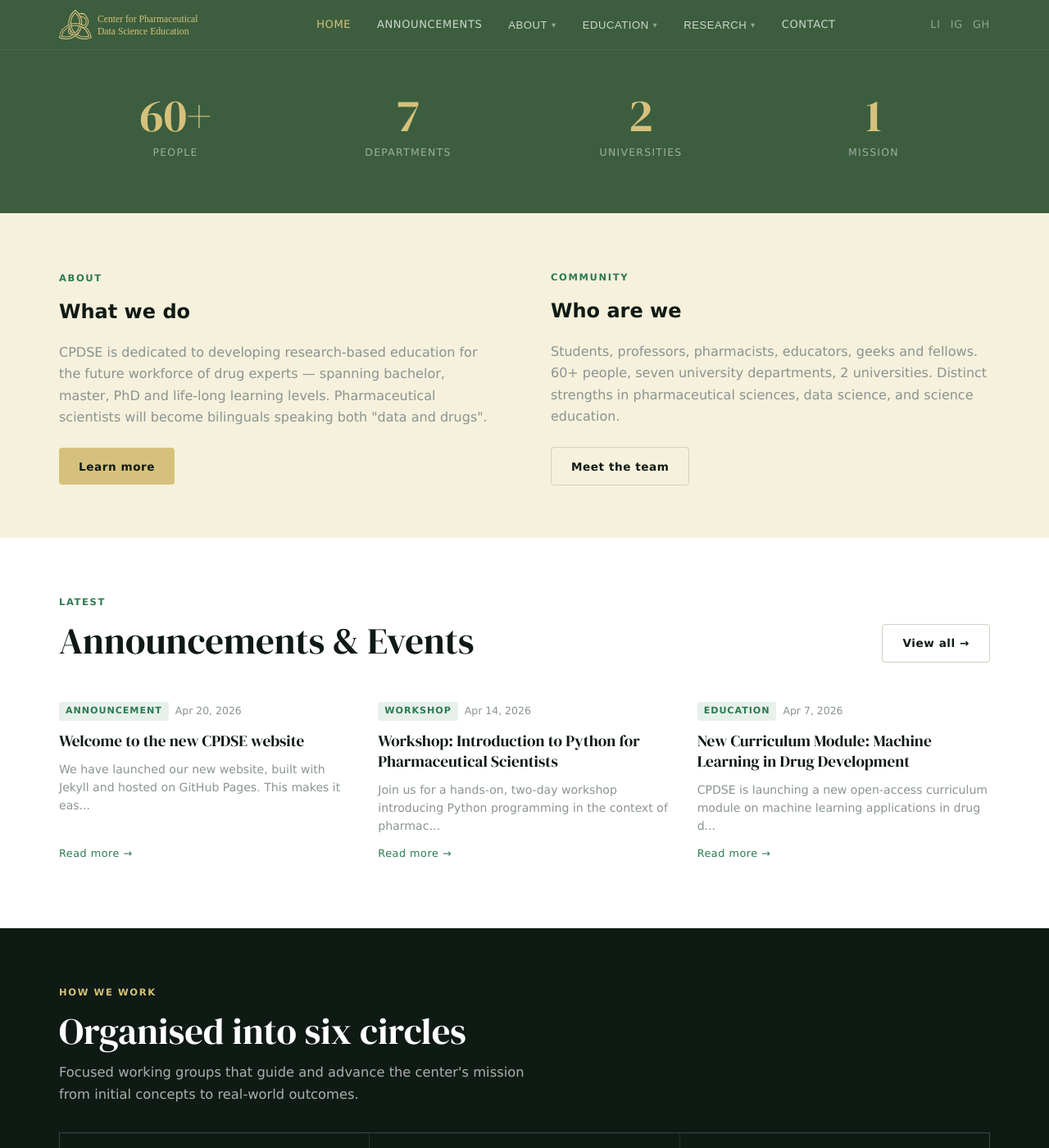
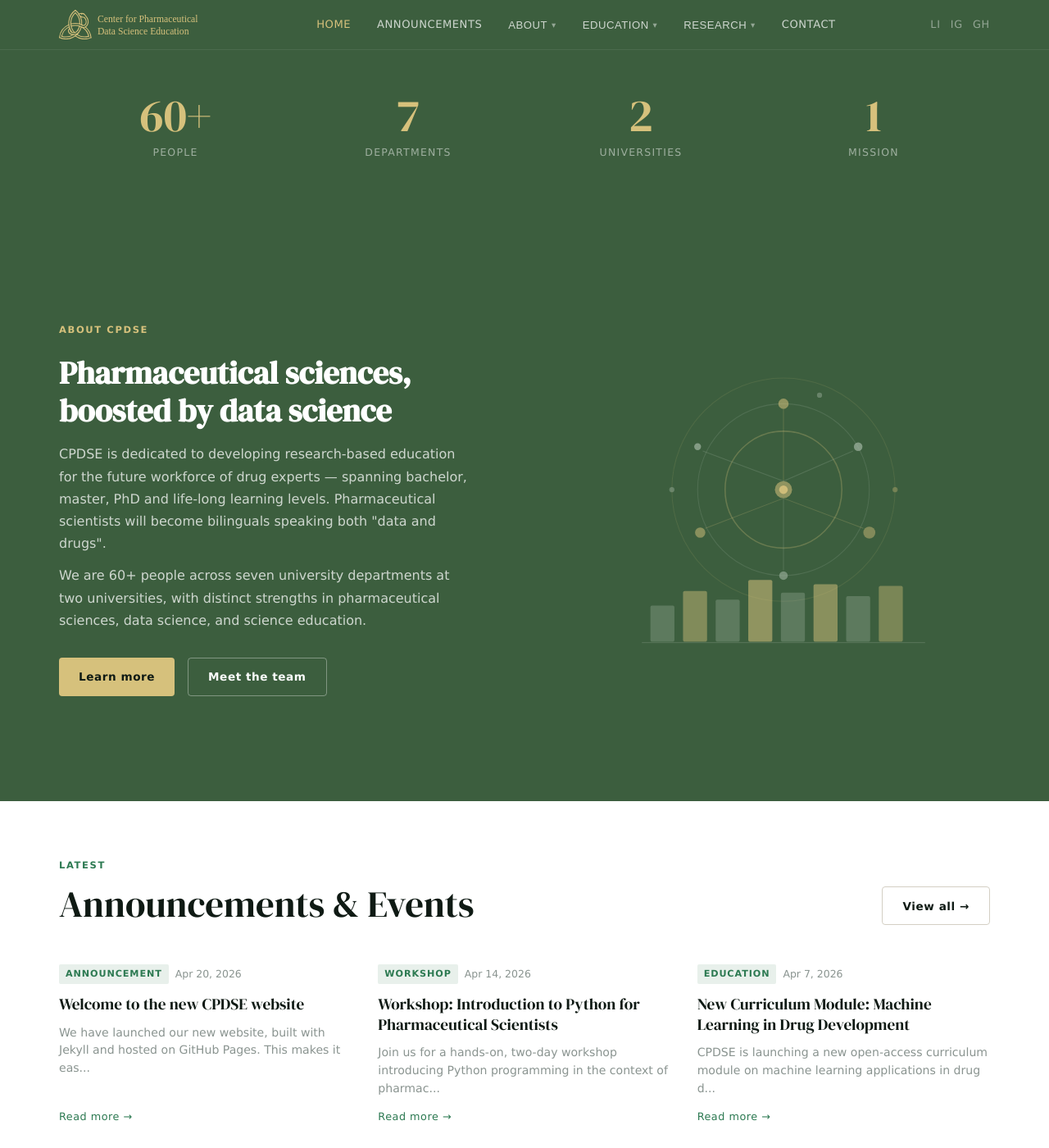
Before and after one commit to CPDSE/PagesCMS, a Jekyll site: the page built from index.md, in a window 1280 px wide and 1400 px high, scrolled down 743 px. Shown: the whole window at 82% size. Built offline with Jekyll 4.4.1, drawn with Linux system fonts in a browser that asks for light colours.

Commit message:
new about section added

```diff
--- a/_layouts/home.html
+++ b/_layouts/home.html
@@ -38,19 +38,57 @@ layout: default
 </section>
 
 <!-- ABOUT INTRO -->
-<section class="section">
-  <div class="container fade-in" style="display:grid; grid-template-columns:1fr 1fr; gap:var(--space-lg); align-items:center;">
-    <div>
-      <span class="section-label">About</span>
-      <h2>What we do</h2>
-      <p style="margin-top:1rem; color:var(--muted);">CPDSE is dedicated to developing research-based education for the future workforce of drug experts — spanning bachelor, master, PhD and life-long learning levels. Pharmaceutical scientists will become bilinguals speaking both "data and drugs".</p>
-      <a href="{{ '/about/' | relative_url }}" class="btn btn-primary" style="margin-top:1.5rem;">Learn more</a>
+<section class="about-strip">
+  <div class="about-inner fade-in">
+    <div class="about-text">
+      <span class="section-label" style="color:var(--accent)">About CPDSE</span>
+      <h2>Pharmaceutical sciences,<br>boosted by data science</h2>
+      <p>CPDSE is dedicated to developing research-based education for the future workforce of drug experts — spanning bachelor, master, PhD and life-long learning levels. Pharmaceutical scientists will become bilinguals speaking both "data and drugs".</p>
+      <p>We are 60+ people across seven university departments at two universities, with distinct strengths in pharmaceutical sciences, data science, and science education.</p>
+      <div class="about-ctas">
+        <a href="{{ '/about/' | relative_url }}" class="btn btn-primary">Learn more</a>
+        <a href="{{ '/who-are-we/' | relative_url }}" class="btn btn-ghost">Meet the team</a>
+      </div>
     </div>
-    <div>
-      <span class="section-label">Community</span>
-      <h2>Who are we</h2>
-      <p style="margin-top:1rem; color:var(--muted);">Students, professors, pharmacists, educators, geeks and fellows. 60+ people, seven university departments, 2 universities. Distinct strengths in pharmaceutical sciences, data science, and science education.</p>
-      <a href="{{ '/who-are-we/' | relative_url }}" class="btn btn-ghost" style="margin-top:1.5rem; border-color:var(--border); color:var(--ink);">Meet the team</a>
+    <div class="about-visual" aria-hidden="true">
+      <svg viewBox="0 0 420 340" xmlns="http://www.w3.org/2000/svg" class="about-svg">
+        <!-- Outer rings -->
+        <circle cx="210" cy="150" r="130" fill="none" stroke="rgba(214,193,124,0.12)" stroke-width="1"/>
+        <circle cx="210" cy="150" r="100" fill="none" stroke="rgba(169,187,170,0.18)" stroke-width="1"/>
+        <circle cx="210" cy="150" r="68" fill="none" stroke="rgba(214,193,124,0.28)" stroke-width="1.5"/>
+        <!-- Center -->
+        <circle cx="210" cy="150" r="10" fill="rgba(214,193,124,0.55)"/>
+        <circle cx="210" cy="150" r="5" fill="rgba(214,193,124,0.9)"/>
+        <!-- Orbital nodes -->
+        <circle cx="210" cy="50"  r="6" fill="rgba(214,193,124,0.55)"/>
+        <circle cx="297" cy="100" r="5" fill="rgba(169,187,170,0.65)"/>
+        <circle cx="310" cy="200" r="7" fill="rgba(214,193,124,0.45)"/>
+        <circle cx="210" cy="250" r="5" fill="rgba(169,187,170,0.55)"/>
+        <circle cx="113" cy="200" r="6" fill="rgba(214,193,124,0.5)"/>
+        <circle cx="110" cy="100" r="4" fill="rgba(169,187,170,0.65)"/>
+        <!-- Spokes -->
+        <line x1="210" y1="140" x2="210" y2="56"  stroke="rgba(214,193,124,0.22)" stroke-width="1"/>
+        <line x1="210" y1="140" x2="291" y2="105" stroke="rgba(169,187,170,0.22)" stroke-width="1"/>
+        <line x1="210" y1="160" x2="303" y2="195" stroke="rgba(214,193,124,0.22)" stroke-width="1"/>
+        <line x1="210" y1="160" x2="210" y2="244" stroke="rgba(169,187,170,0.22)" stroke-width="1"/>
+        <line x1="210" y1="160" x2="119" y2="195" stroke="rgba(214,193,124,0.22)" stroke-width="1"/>
+        <line x1="210" y1="140" x2="116" y2="105" stroke="rgba(169,187,170,0.22)" stroke-width="1"/>
+        <!-- Secondary nodes on outer ring -->
+        <circle cx="252" cy="40"  r="3" fill="rgba(169,187,170,0.4)"/>
+        <circle cx="340" cy="150" r="3" fill="rgba(214,193,124,0.35)"/>
+        <circle cx="80"  cy="150" r="3" fill="rgba(169,187,170,0.4)"/>
+        <!-- Data bars -->
+        <rect x="55"  y="285" width="28" height="42" rx="2" fill="rgba(169,187,170,0.3)"/>
+        <rect x="93"  y="268" width="28" height="59" rx="2" fill="rgba(214,193,124,0.45)"/>
+        <rect x="131" y="278" width="28" height="49" rx="2" fill="rgba(169,187,170,0.3)"/>
+        <rect x="169" y="255" width="28" height="72" rx="2" fill="rgba(214,193,124,0.55)"/>
+        <rect x="207" y="270" width="28" height="57" rx="2" fill="rgba(169,187,170,0.3)"/>
+        <rect x="245" y="260" width="28" height="67" rx="2" fill="rgba(214,193,124,0.5)"/>
+        <rect x="283" y="274" width="28" height="53" rx="2" fill="rgba(169,187,170,0.3)"/>
+        <rect x="321" y="262" width="28" height="65" rx="2" fill="rgba(214,193,124,0.4)"/>
+        <!-- Baseline -->
+        <line x1="45" y1="328" x2="375" y2="328" stroke="rgba(255,255,255,0.12)" stroke-width="1"/>
+      </svg>
     </div>
   </div>
 </section>
--- a/assets/css/main.css
+++ b/assets/css/main.css
@@ -314,6 +314,39 @@ a { color: inherit; }
   color: rgba(255,255,255,0.5);
   margin-top: 0.4rem;
   display: block;
+}
+
+/* ─── ABOUT STRIP ─────────────────────────────────────────── */
+.about-strip {
+  background: #3C5E3E;
+  color: white;
+  padding: var(--space-xl) 0;
+  overflow: hidden;
+}
+.about-inner {
+  max-width: var(--max-w);
+  margin: 0 auto;
+  padding: 0 var(--space-md);
+  display: grid;
+  grid-template-columns: 1fr 1fr;
+  gap: var(--space-xl);
+  align-items: center;
+}
+.about-text h2 {
+  font-family: var(--font-display);
+  font-size: clamp(1.8rem, 3vw, 2.8rem);
+  color: white;
+  line-height: 1.2;
+  margin-top: 0.5rem;
+  margin-bottom: 1rem;
+}
+.about-text p { color: rgba(255,255,255,0.75); margin-top: 0.75rem; line-height: 1.7; }
+.about-ctas { display: flex; gap: 1rem; flex-wrap: wrap; margin-top: var(--space-md); }
+.about-visual { display: flex; justify-content: center; align-items: center; }
+.about-svg { width: 100%; max-width: 440px; }
+@media (max-width: 768px) {
+  .about-inner { grid-template-columns: 1fr; }
+  .about-visual { display: none; }
 }
 
 /* ─── SECTIONS ────────────────────────────────────────────── */
```
